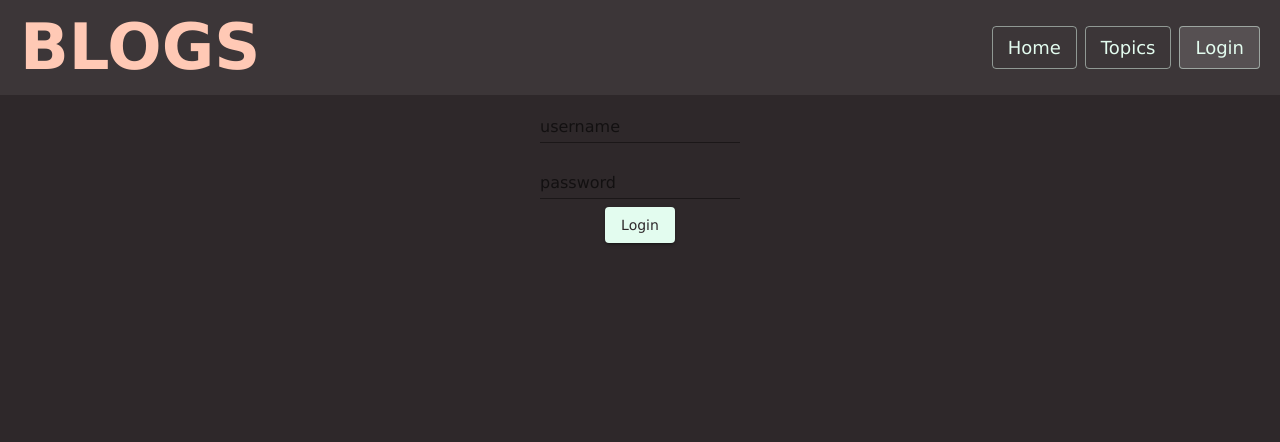
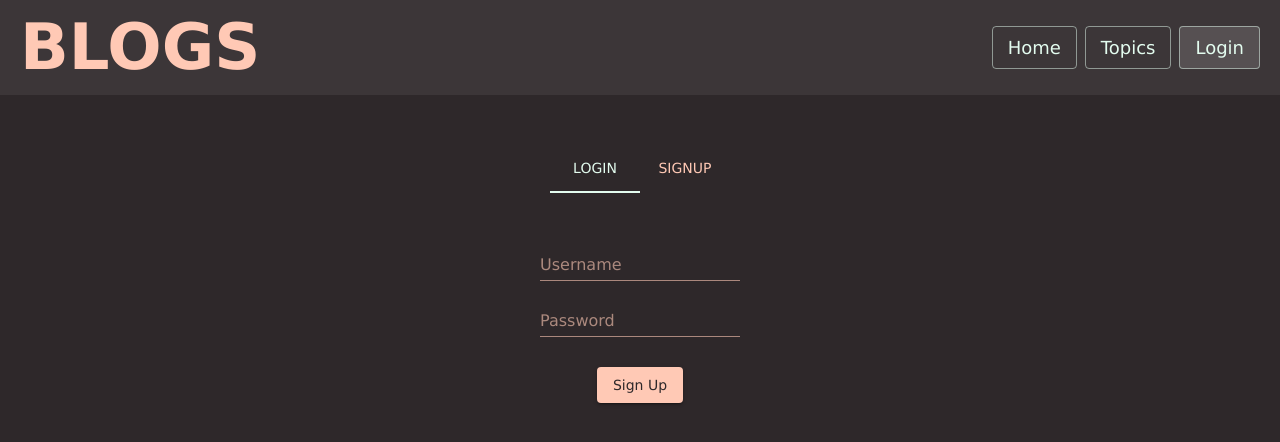
Before and after one commit to aryatathe/cogoport-lba, a React (Create React App) app: page /login in a window 1280 px wide. Shown: the top 442 px of the page. Built offline with nearby package versions, Linux system fonts and the light colour scheme.

Commit message:
login + signup

```diff
--- a/src/components/screens/Login.js
+++ b/src/components/screens/Login.js
@@ -1,19 +1,69 @@
+import { useState } from "react";
+
 import Stack from "@mui/material/Stack";
 import Typography from "@mui/material/Typography";
 import Button from "@mui/material/Button";
-import Box from "@mui/material/Box";
 import TextField from "@mui/material/TextField";
+import Tabs from "@mui/material/Tabs";
+import Tab from "@mui/material/Tab";
+
+import { styled } from "@mui/material/styles";
 
 import Header from "../Header";
 
+const LoginInput = styled(TextField)({
+  "& label": {
+    color: "#ffc9b599",
+  },
+  "& .MuiInputBase-root": {
+    color: "#e3fcef",
+  },
+  "& .MuiInputBase-root::before": {
+    borderColor: "#ffc9b599 !important",
+  },
+  "& .MuiInputBase-root:hover::before": {
+    borderColor: "#ffc9b5 !important",
+  },
+});
+
 const Login = () => {
+  const [tab, setTab] = useState(false);
   return (
     <>
       <Header />
-      <Stack direction="column" alignItems="center" spacing={1}>
-        <TextField label="username" variant="standard" />
-        <TextField label="password" variant="standard" />
-        <Button variant="contained">Login</Button>
+      <Tabs
+        value={tab ? 1 : 0}
+        onChange={(e, newVal) => {
+          setTab(newVal ? true : false);
+        }}
+        textColor="primary"
+        indicatorColor="primary"
+        centered
+        sx={{
+          marginTop: "50px",
+          "& .MuiTab-root:not(.Mui-selected)": { color: "#ffc9b5" },
+        }}
+      >
+        <Tab label="Login" value={0} />
+        <Tab label="SignUp" value={1} />
+      </Tabs>
+      <Stack
+        direction="column"
+        alignItems="center"
+        spacing={1}
+        sx={{ marginTop: "40px" }}
+      >
+        {tab && <LoginInput label="Email" variant="standard" />}
+        <LoginInput label="Username" variant="standard" />
+        <LoginInput label="Password" variant="standard" />
+        {tab && <LoginInput label="Confirm Password" variant="standard" />}
+        <Button
+          variant="contained"
+          color="secondary"
+          sx={{ marginTop: "30px !important" }}
+        >
+          {tab ? "Login" : "Sign Up"}
+        </Button>
       </Stack>
     </>
   );
```
